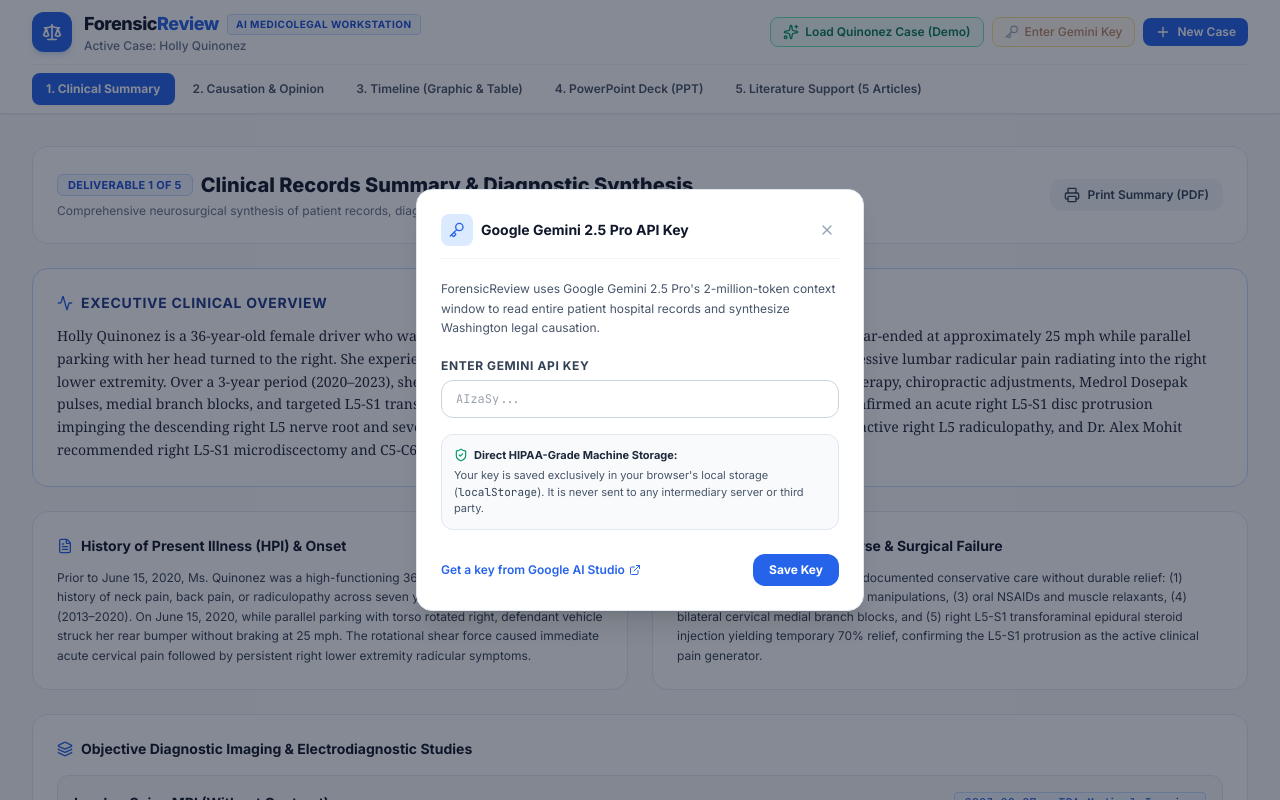
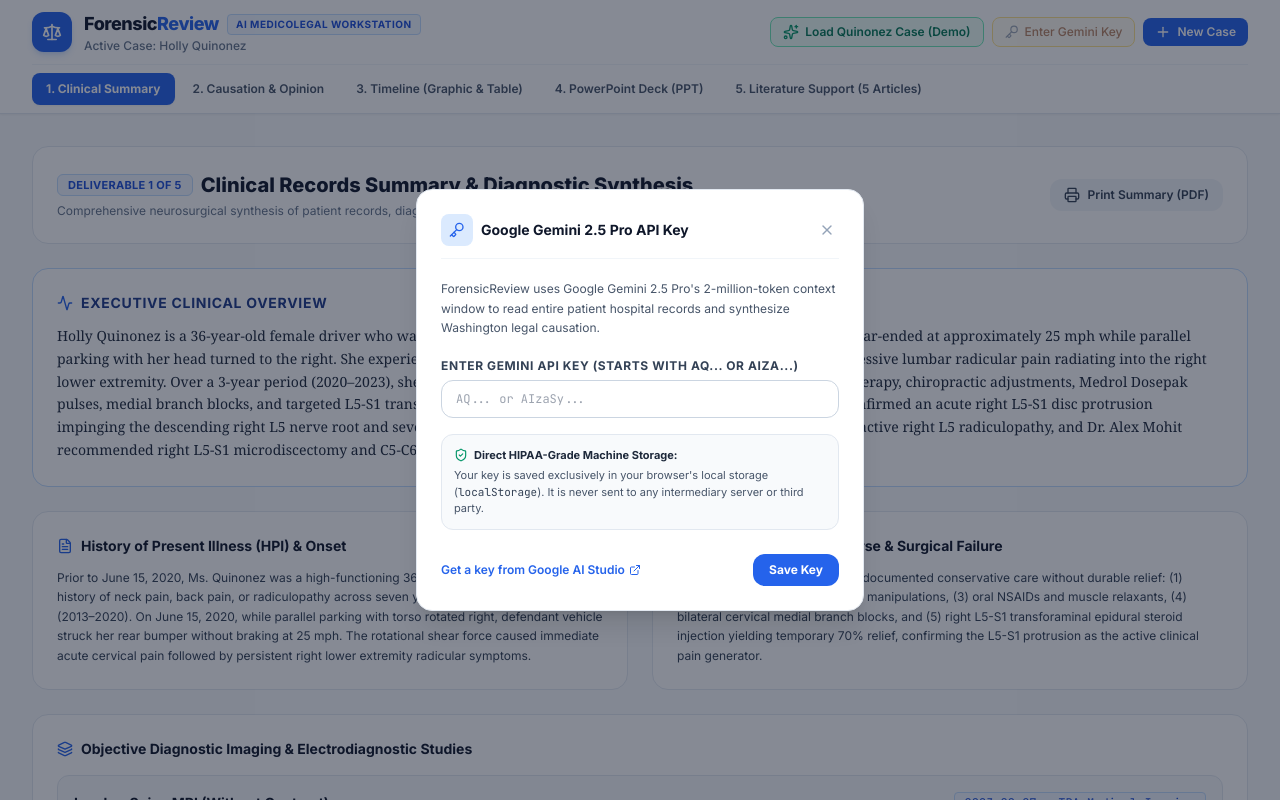
Before and after one commit to alexmohit825/ForensicReview, a React (Vite) app: page / in a window 1280 px wide. Both pictures are taken after a click on the button "Enter Gemini Key". Shown: the top 800 px of the page. Built offline with nearby package versions, Linux system fonts and the light colour scheme.

Commit message:
fix(auth): support AQ... and AIza... keys with x-goog-api-key header for Gemini 2.5 Pro

```diff
--- a/src/components/ApiKeyModal.tsx
+++ b/src/components/ApiKeyModal.tsx
@@ -57,13 +57,13 @@
         <form onSubmit={handleSave} className="space-y-4">
           <div>
             <label className="text-xs font-bold text-slate-700 uppercase tracking-wider block mb-1.5">
-              Enter Gemini API Key
+              Enter Gemini API Key (starts with AQ... or AIza...)
             </label>
             <input
               type="password"
               value={keyInput}
               onChange={(e) => setKeyInput(e.target.value)}
-              placeholder="AIzaSy..."
+              placeholder="AQ... or AIzaSy..."
               className="w-full text-xs font-mono px-3.5 py-2.5 rounded-xl border border-slate-300 focus:outline-none focus:ring-2 focus:ring-blue-500"
               required
             />
--- a/src/services/geminiService.ts
+++ b/src/services/geminiService.ts
@@ -125,7 +125,8 @@
   const response = await fetch(endpoint, {
     method: 'POST',
     headers: {
-      'Content-Type': 'application/json'
+      'Content-Type': 'application/json',
+      'x-goog-api-key': apiKey.trim()
     },
     body: JSON.stringify(requestPayload)
   });
```
